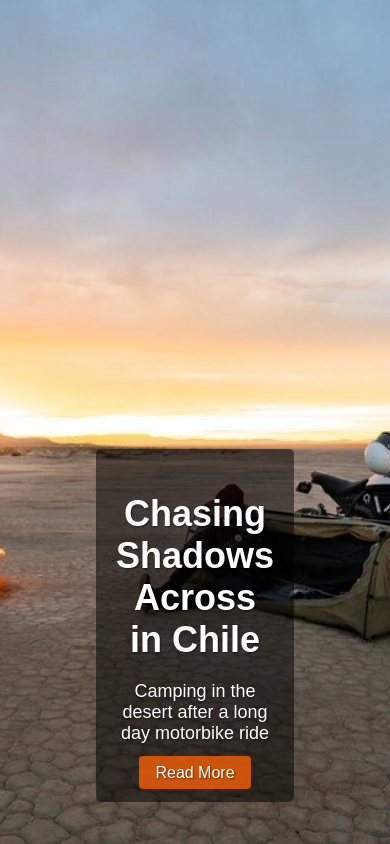
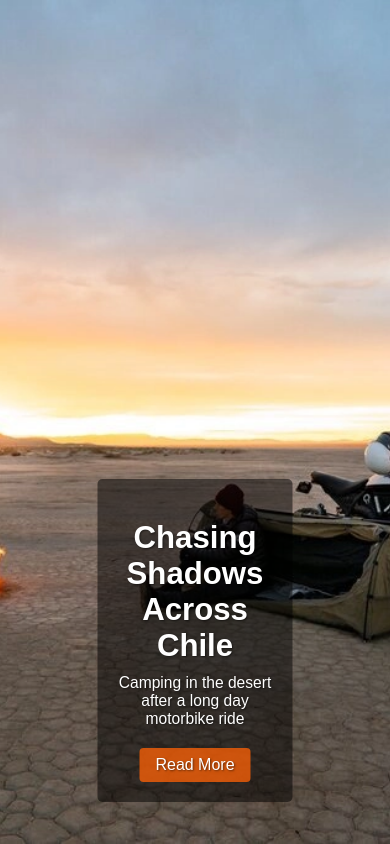
Before and after one commit to DPRK-SOP/24_chuyatming_webpage, a plain HTML site: page page_1/page_1.html in a window 390 px wide. Drawn offline with Linux system fonts and the light colour scheme.

Commit message:
Add files via upload

```diff
--- a/page_1/page_1.html
+++ b/page_1/page_1.html
@@ -36,29 +36,28 @@
 
         .content-overlay {
             position: absolute;
-            bottom: 5%; /* Adjusted to move the content higher */
+            bottom: 5%;
             left: 50%;
             transform: translateX(-50%);
             text-align: center;
             color: white;
             text-shadow: 1px 1px 2px rgba(0, 0, 0, 0.5);
             padding: 20px;
-            background: rgba(0, 0, 0, 0.5); /* Optional: background for better readability */
+            background: rgba(0, 0, 0, 0.5);
             border-radius: 5px;
         }
 
         .content-overlay h1 {
-            font-size: 36px;
-            margin-bottom: 20px; /* Reduced margin to bring text closer to button */
+            font-size: 5vw; /* Responsive font size */
+            margin-bottom: 10px;
         }
 
         .content-overlay p {
-            font-size: 18px;
-            margin: 0 0 20px; /* Added margin for spacing above the button */
+            font-size: 3vw; /* Responsive font size */
+            margin: 0 0 20px;
         }
 
         .img-button {
-            position: relative; /* Changed from absolute to relative */
             background-color: rgba(249, 96, 7, 0.786);
             color: white;
             padding: 0.5rem 1rem;
@@ -68,19 +67,35 @@
             font-size: 1rem;
             cursor: pointer;
             transition: background-color 0.3s ease;
+            display: inline-block; /* Make it an inline-block */
+        }
+
+        .img-button:hover {
+            background-color: rgba(0, 0, 0, 0.7); /* Add hover effect */
+        }
+
+        /* Media Queries for Responsiveness */
+        @media (max-width: 768px) {
+            .content-overlay h1 {
+                font-size: 8vw; /* Larger text for smaller screens */
+            }
+
+            .content-overlay p {
+                font-size: 4vw; /* Larger text for smaller screens */
+            }
         }
     </style>
 </head>
 <body>
     <div class="background-container">
-        <img src="../page_1/p1-a.jpg" alt="Image 1" class="active">
-        <img src="../page_1/p1-b.jpg" alt="Image 2">
-        <img src="../page_1/p1-c.jpg" alt="Image 3">
-        <img src="../page_1/p1-d.jpg" alt="Image 4">
+        <img src="../page_1/p1-a.jpg" alt="A scenic view of a recreation vehicle in the Chilean landscape" class="active" loading="lazy">
+        <img src="../page_1/p1-b.jpg" alt="Camping setup in the desert with a motorbike" loading="lazy">
+        <img src="../page_1/p1-c.jpg" alt="Vibrant landscape with wild animals in Chile" loading="lazy">
+        <img src="../page_1/p1-d.jpg" alt="Off-road experience with a WW2 vintage Jeep" loading="lazy">
     </div>
 
     <div class="content-overlay">
-        <h1>Chasing Shadows Across in Chile</h1>
+        <h1>Chasing Shadows Across Chile</h1>
         <p id="image-description">Explore the beauty of recreation vehicle life</p>
         <a href="https://www.erb.org/home/erb/zh/" class="img-button">Read More</a>
     </div>
@@ -90,8 +105,8 @@
         const descriptions = [
             "Explore the beauty of recreation vehicle life",
             "Camping in the desert after a long day motorbike ride",
-            "Discover vibrant landscape and wild animals",
-            "Ultimate off-Road experiences with WW2 vintage Jeep"
+            "Discover vibrant landscapes and wild animals",
+            "Ultimate off-road experiences with a WW2 vintage Jeep"
         ];
         const descriptionElement = document.getElementById('image-description');
         let currentIndex = 0;
@@ -103,7 +118,7 @@
             descriptionElement.textContent = descriptions[currentIndex];
         }
 
-        setInterval(changeImage, 3000); // Change image and description every 3 seconds
+        setInterval(changeImage, 3000);
     </script>
 </body>
 </html>
```
